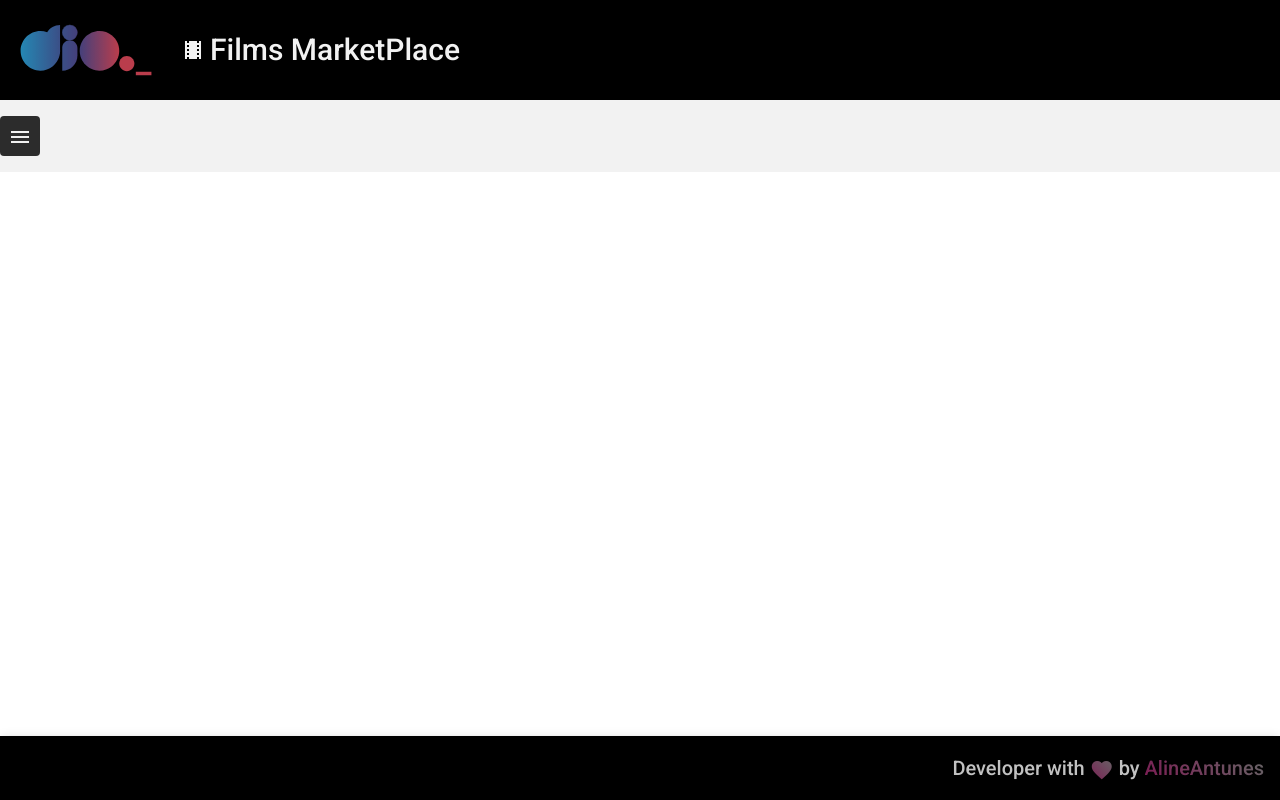
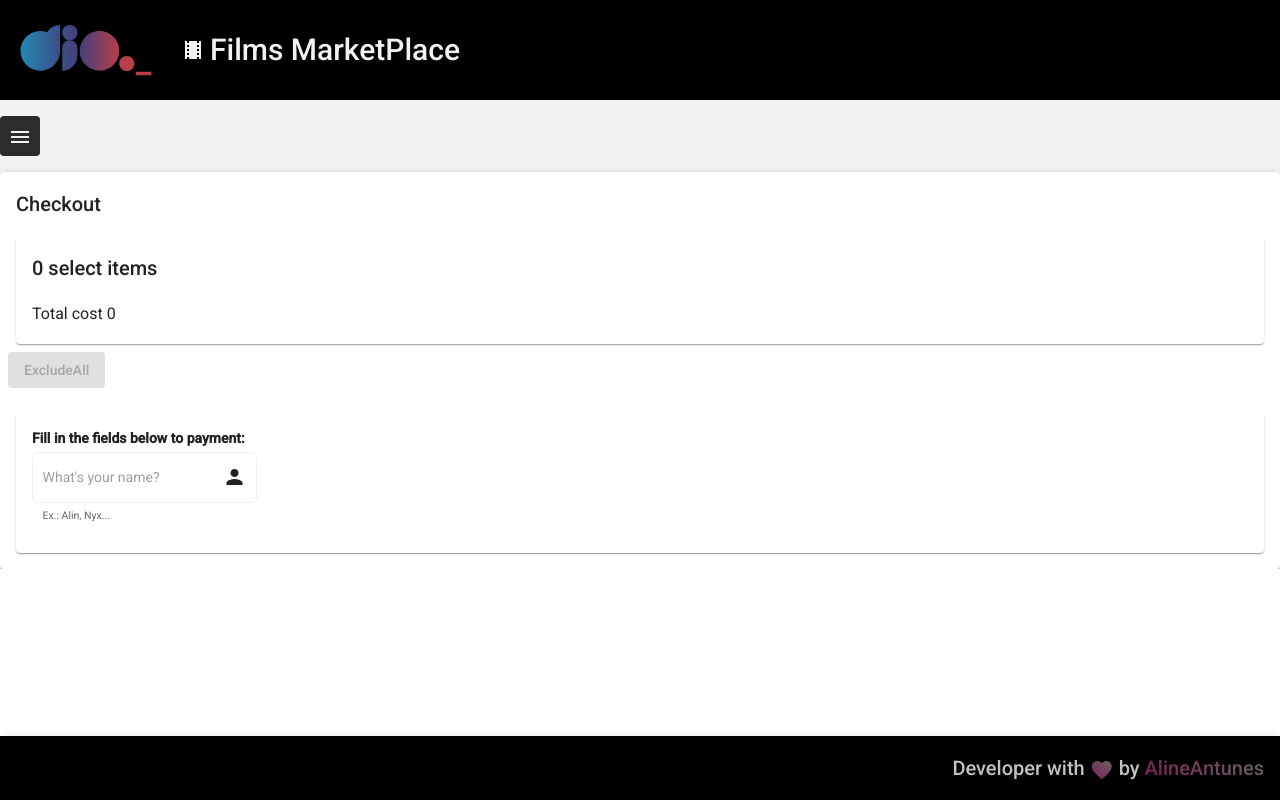
Before and after one commit to alinealien/alinealien.angular-marketplace.github.io, an Angular app in the folder angular_marketplace/: page /checkout in a window 1280 px wide. Before the commit this address led to /. Built offline with nearby package versions, Linux system fonts and the light colour scheme.

Commit message:
Atualizando projeto Marketplace

```diff
--- a/angular_marketplace/src/app/components/template/card-film/card-film.component.html
+++ b/angular_marketplace/src/app/components/template/card-film/card-film.component.html
@@ -19,7 +19,7 @@
         nisi ut aliquip ex ea commodo consequat."
     </p>
     <p class="card-description">{{film.price}}</p>
-    <app-select-button></app-select-button>
+    <app-select-button (click)="selectFilm(film)"></app-select-button>
 </mat-card-content>
     </mat-card>
 </mat-card-content>
--- a/angular_marketplace/src/app/components/template/card-film/card-film.component.ts
+++ b/angular_marketplace/src/app/components/template/card-film/card-film.component.ts
@@ -16,8 +16,11 @@ export class CardFilmComponent implements OnInit {
   ngOnInit(): void {
     this.checkoutService.getListFilms().subscribe((film) =>{
       this.listFilms = film;
-      console.log(this.listFilms);
     })
+  }
+  selectFilm(film: Film): void {
+    this.checkoutService.setFilm(film);
+    this.checkoutService.setPrice(film.price);
   }
 
 }
--- /dev/null
+++ b/angular_marketplace/src/app/views/checkout/checkout.component.html
@@ -0,0 +1,44 @@
+<mat-card class="mat-card-main mat-elevation-z4">
+    <mat-card-title>
+        <h2>Checkout</h2>
+    </mat-card-title>
+    <mat-card>
+        <h2>{{listSelectedFilms.length}} select items</h2>
+        <h3>Total cost {{totalPrice}}</h3>
+        <mat-card class="mat-card-film" [class.isValid]="disabled == true"
+        *ngFor="let film of listSelectedFilms">
+        <mat-card-content class="mat-card-content">
+            <div>
+                <mat-card-title>
+                   <h2>{{film.name}}</h2>
+                </mat-card-title>
+                <mat-card-subtitle>{{film.price}}
+                </mat-card-subtitle>
+            </div>
+            <button mat-flat-button color="warn" (click)="exclude(film)">Exclude</button>
+        </mat-card-content>
+        </mat-card>
+    </mat-card>
+    <mat-card-actions class="actions-container">
+        <button mat-flat-button color="warn" (click)="excludeAll()"
+        [disabled]="disabled === true" class="excludAll"> ExcludeAll
+        </button>
+    </mat-card-actions>
+    <mat-card class="mat-form">
+        <form id="form">
+            <strong>Fill in the  fields below to payment: </strong>
+            <p>
+                <mat-form-field appearance="outline" class="input-form">
+                <mat-label>
+                 What's your name?
+                </mat-label>
+                <input matInput placeholder="Your name" required name="name"
+                [disabled]="disabled === true">
+                <i class="material-icons" matSuffix required>person</i>
+                <mat-hint>Ex.: Alin, Nyx...</mat-hint>
+
+            </mat-form-field>
+        </p>
+        </form>
+    </mat-card>
+</mat-card>
--- /dev/null
+++ b/angular_marketplace/src/app/views/checkout/checkout.component.ts
@@ -0,0 +1,50 @@
+import { Component, OnInit } from '@angular/core';
+import { Film } from '../list-films/film.model';
+import { CheckoutService } from './checkout.service';
+
+@Component({
+  selector: 'app-checkout',
+  templateUrl: './checkout.component.html',
+  styleUrls: ['./checkout.component.css']
+})
+export class CheckoutComponent implements OnInit {
+
+  listSelectedFilms: Film[] = [];
+  totalPrice!: number;
+  disabled = false;
+  hide = true;
+  form: any;
+
+  constructor(private checkoutService: CheckoutService) { }
+
+  ngOnInit(): void {
+  this.totalPrice = this.checkoutService.totalPrice;
+  this.listSelectedFilms = this.checkoutService.listSelectedFilms;
+  this.toggleButton();
+
+  }
+  toggleButton(){
+    if(this.listSelectedFilms.length == 0) {
+      this.disabled = true;
+    }
+  }
+
+  exclude(film:Film): void{
+    this.totalPrice -= film.price;
+    this.checkoutService.setFilm(film);
+    this.checkoutService.unselectFilm();
+    if(this.totalPrice <= 0){
+      this.excludeAll();
+    }
+  }
+
+  excludeAll(){
+    this.checkoutService.totalPrice = 0;
+    this.totalPrice = 0;
+    this.checkoutService.listSelectedFilms = [];
+    this.listSelectedFilms = [];
+    this.toggleButton();
+
+
+  }
+}
--- a/angular_marketplace/src/app/views/checkout/checkout.service.ts
+++ b/angular_marketplace/src/app/views/checkout/checkout.service.ts
@@ -10,6 +10,8 @@ export class CheckoutService {
   public baseUrl: string = 'http://localhost:3001';
   public listFilms: Film[] = [];
   public totalPrice: number = 0;
+  public listSelectedFilms: Film[] = [];
+
   private _priceHandler: number = 0;
 
   getPrice(): number {
@@ -18,6 +20,17 @@ export class CheckoutService {
 
   setPrice(value: number){
     this._priceHandler = value;
+  }
+
+  private _filmHandler!: Film;
+
+  getFilm(): Film {
+    return this._filmHandler;
+  }
+
+  setFilm(value: Film){
+    this._filmHandler = value;
+
   }
 
   constructor(private httpClient: HttpClient){
@@ -29,13 +42,24 @@ getListFilms(): Observable<Film[]>{
 }
 
 selectFilm() {
+  setTimeout(() => {
   this.totalPrice += this.getPrice();
+  //console.log(this.totalPrice);
+  this.listSelectedFilms.push(this.getFilm());
+  console.log(this.listSelectedFilms);
+}, 1);
 }
 
 unselectFilm() {
   this.totalPrice -= this.getPrice();
   if (this.totalPrice < 0) {
     this.totalPrice = 0;
+    console.log(this.listSelectedFilms);
+  }
+  //console.log(this.totalPrice);
+  let index = this.listSelectedFilms.indexOf(this.getFilm());
+  if (index > -1 || index === this.listSelectedFilms.indexOf(this.getFilm())){
+    this.listSelectedFilms.splice(index, 1)
   }
 }
 }
--- a/angular_marketplace/src/app/views/list-films/list-films.component.html
+++ b/angular_marketplace/src/app/views/list-films/list-films.component.html
@@ -5,7 +5,10 @@
 <h2>{{listFilms.length}} films found</h2>
     </mat-card-subtitle>
 
-    <mat-card-content></mat-card-content>
-    <app-card-film></app-card-film>
+    <mat-card-content>
+        <app-card-film></app-card-film>
+    </mat-card-content>
+
+    <button><a routerLink="/checkout">To checkout</a></button>
 
 </mat-card>
```
Also changed, not shown: angular_marketplace/src/app/app-routing.module.ts (+6 -1 lines), angular_marketplace/src/app/app.module.ts (+12 -1 lines), angular_marketplace/src/app/views/checkout/checkout.component.css (added), 2 other files (tests, documents, lock files or other folders).
